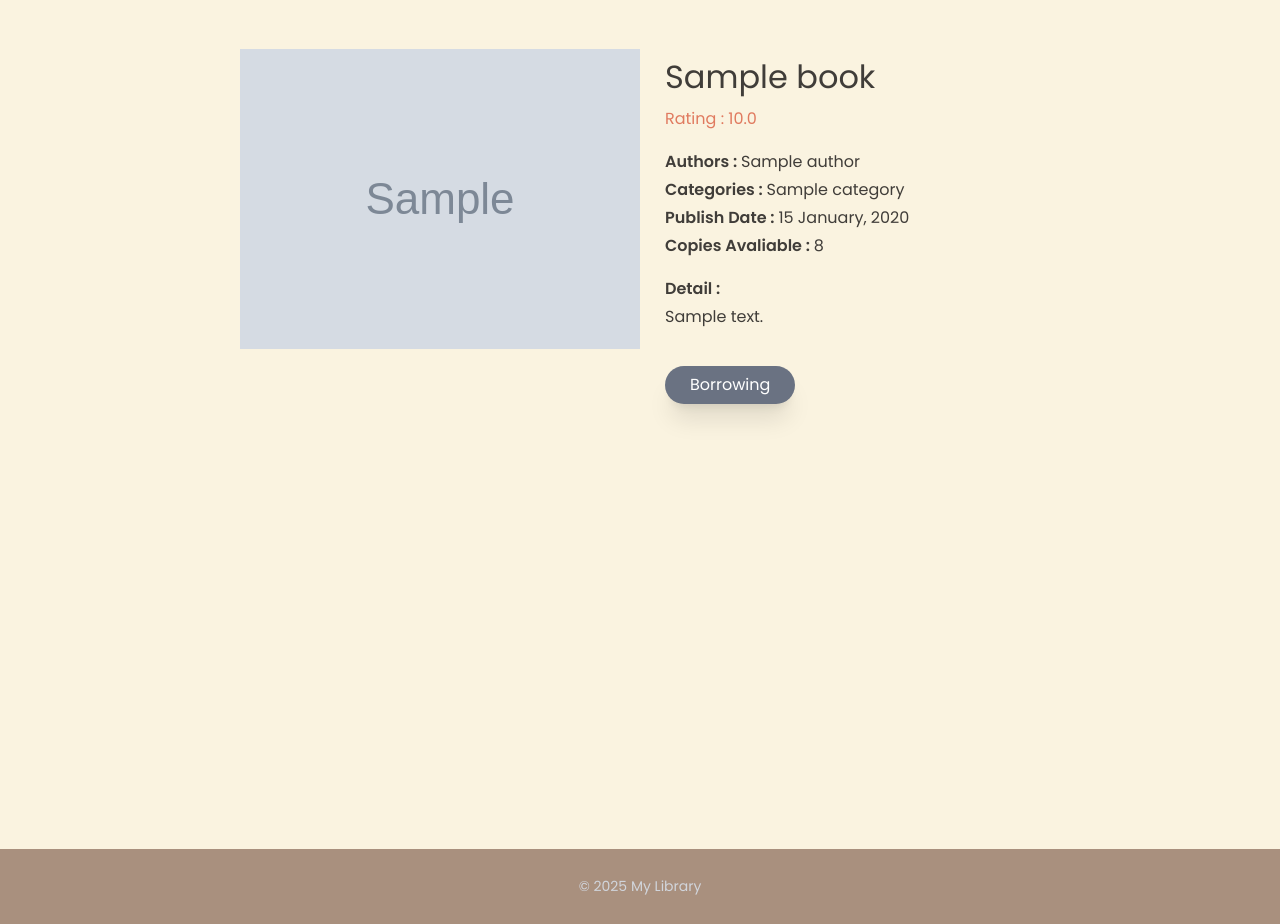
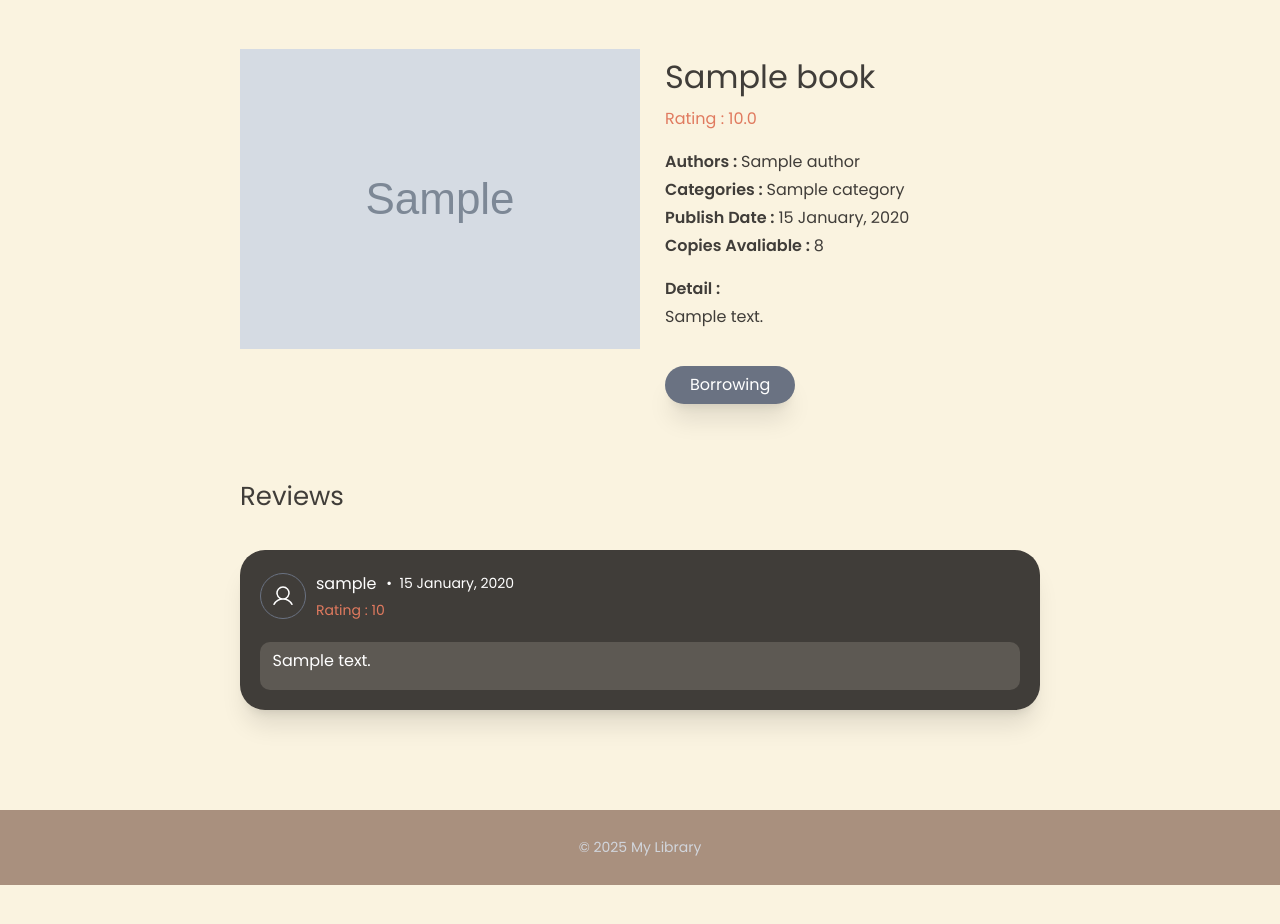
Before and after one commit to OlDeuS1/Borrow-Dee, a Django app: page /library/books/1/ in a window 1280 px wide. Shown: the part 137-1061 px from the top of the page. After the commit the page ends 1022 px from the top, so only its background shows below. Run offline with Django 5.2, Linux system fonts and the light colour scheme; a user stored in the database is signed in; tables that the repository leaves empty hold one stand-in row (values such as "Sample post"); grey boxes marked "Sample" are stand-in pictures.

Commit message:
add book reviews ui to bookDetail page

```diff
--- a/Borrow_Dee/library/models.py
+++ b/Borrow_Dee/library/models.py
@@ -101,6 +101,8 @@ class Rating(models.Model):
     book = models.ForeignKey(Book, on_delete=models.CASCADE)
     member = models.ForeignKey(Member, on_delete=models.CASCADE)
     score = models.IntegerField()
+    comment = models.TextField(blank=True, null=True)
+    create_at = models.DateTimeField(auto_now_add=True)
 
     def __str__(self):
         return f"{self.member.username} rated {self.book.title} with {self.score} stars"
--- a/Borrow_Dee/library/templates/bookDetail.html
+++ b/Borrow_Dee/library/templates/bookDetail.html
@@ -8,7 +8,7 @@
 {% endblock %}
 
 {% block content %}
-    <div class="book-detail max-w-[80rem] w-full mx-auto flex gap-10 py-20 h-screen">
+    <div class="book-detail max-w-[80rem] w-full mx-auto flex gap-10 py-20">
         <img src="{% if book.image %}{{ book.image }}{% else %}{% static 'images/No_image_available.svg' %}{% endif %}" alt="{{ book.title }}" class="book-detail__img max-h-[30rem]">
         <div class="book-detail__content">
             <h1 class="text-[3.2rem]">{{ book.title }}</h1>
@@ -36,6 +36,36 @@
                 {% endif %}
             {% endif %}
         </div>
+    </div>
+    <div class="reviews max-w-[80rem] w-full mx-auto flex flex-col gap-8 pt-8 pb-20">
+        <div class="reviews__title text-[2.6rem] mb-4">
+            Reviews
+        </div>
+        {% if reviews.count %}
+            <div class="review__list flex flex-col gap-14">
+                {% for review in reviews %}
+                    <div class="review__item bg-[#403D39] text-white p-8 rounded-[2.5rem] shadow-xl flex flex-col gap-8">
+                        <div class="review__header flex items-center gap-4">
+                            <div class="user-icon rounded-[50%] border border-gray-500 p-4">
+                                <svg xmlns="http://www.w3.org/2000/svg" width="24" height="24" fill="#fff" viewBox="0 0 256 256">
+                                    <path d="M230.92,212c-15.23-26.33-38.7-45.21-66.09-54.16a72,72,0,1,0-73.66,0C63.78,166.78,40.31,185.66,25.08,212a8,8,0,1,0,13.85,8c18.84-32.56,52.14-52,89.07-52s70.23,19.44,89.07,52a8,8,0,1,0,13.85-8ZM72,96a56,56,0,1,1,56,56A56.06,56.06,0,0,1,72,96Z"></path>
+                                </svg>
+                            </div>
+                            <div class="user-review">
+                                <div class="username flex gap-4 justify-center items-center">
+                                    {{ review.member }}
+                                    <div class="user-review__date text-[1.4rem]">• &nbsp;{{ review.create_at|date:"d F, Y" }}</div>
+                                </div>
+                                <div class="user-rating text-[1.4rem] text-[#E07A5F]">Rating : {{ review.score }}</div>
+                            </div>
+                        </div>
+                        <div class="review__comment bg-[#5D5953] px-5 pt-2 py-6 rounded-[1rem]">{% if review.comment %}{{ review.comment }}{% else %}<span class="text-gray-300">No comment.{% endif %}</span></div>
+                    </div>
+                {% endfor %}
+            </div>
+        {% else %}
+            <div class="text-gray-500 text-center">No reviews yet.</div>
+        {% endif %}
     </div>
 {% endblock %}
 {% block script %}
--- a/Borrow_Dee/library/views.py
+++ b/Borrow_Dee/library/views.py
@@ -203,7 +203,8 @@ class BookDetailView(LoginRequiredMixin, PermissionRequiredMixin, View):
         book = Book.objects.annotate(avg_rating=Avg('rating__score', default=0)).get(id=book_id)
         borrowed = Borrow.objects.filter(Q(member__username = request.user.username), Q(book = book), ~Q(status = "returned")).exists()
         reserved = Reservation.objects.filter(member__username = request.user.username, book = book, status__in = ['ready', 'waiting']).exists()
-        return render(request, "bookDetail.html", {"book": book, "borrowed": borrowed, "reserved": reserved})
+        reviews = Rating.objects.filter(book = book)
+        return render(request, "bookDetail.html", {"book": book, "reviews": reviews, "borrowed": borrowed, "reserved": reserved})
 
 # MyBorrows page
 class MyBorrowsView(LoginRequiredMixin, PermissionRequiredMixin, View):
```
